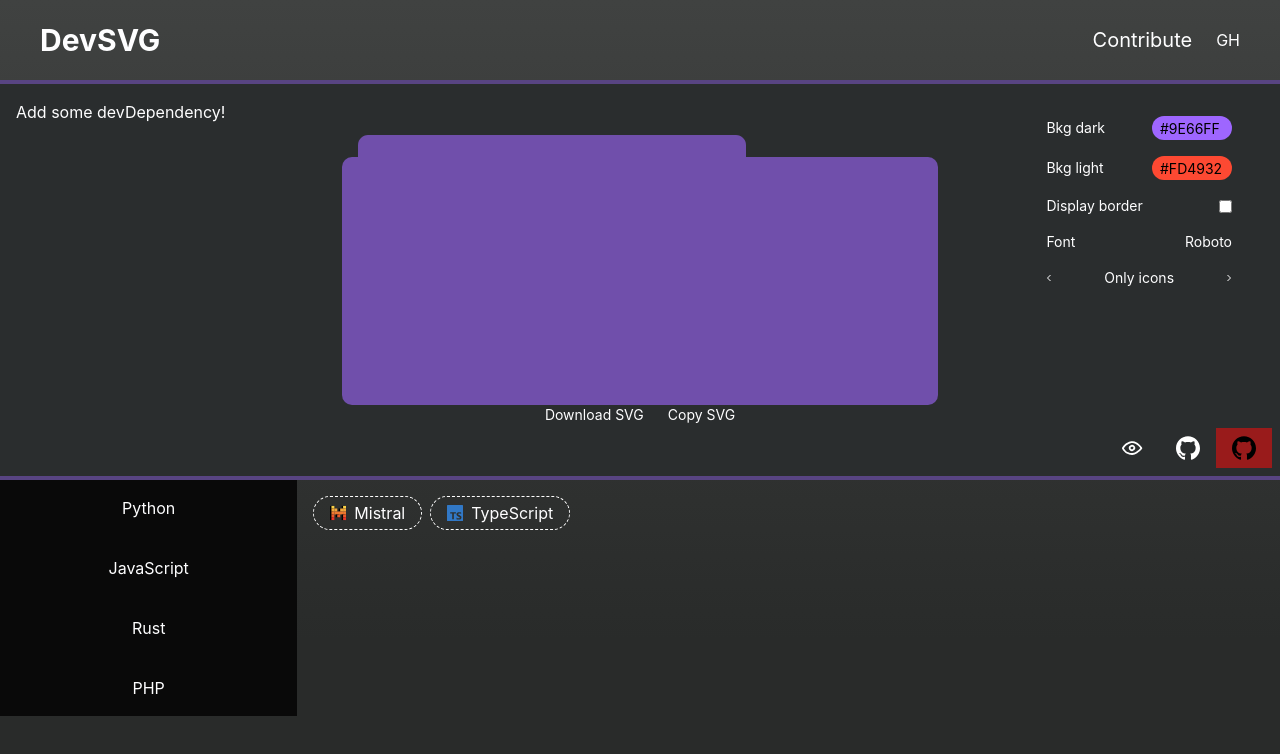
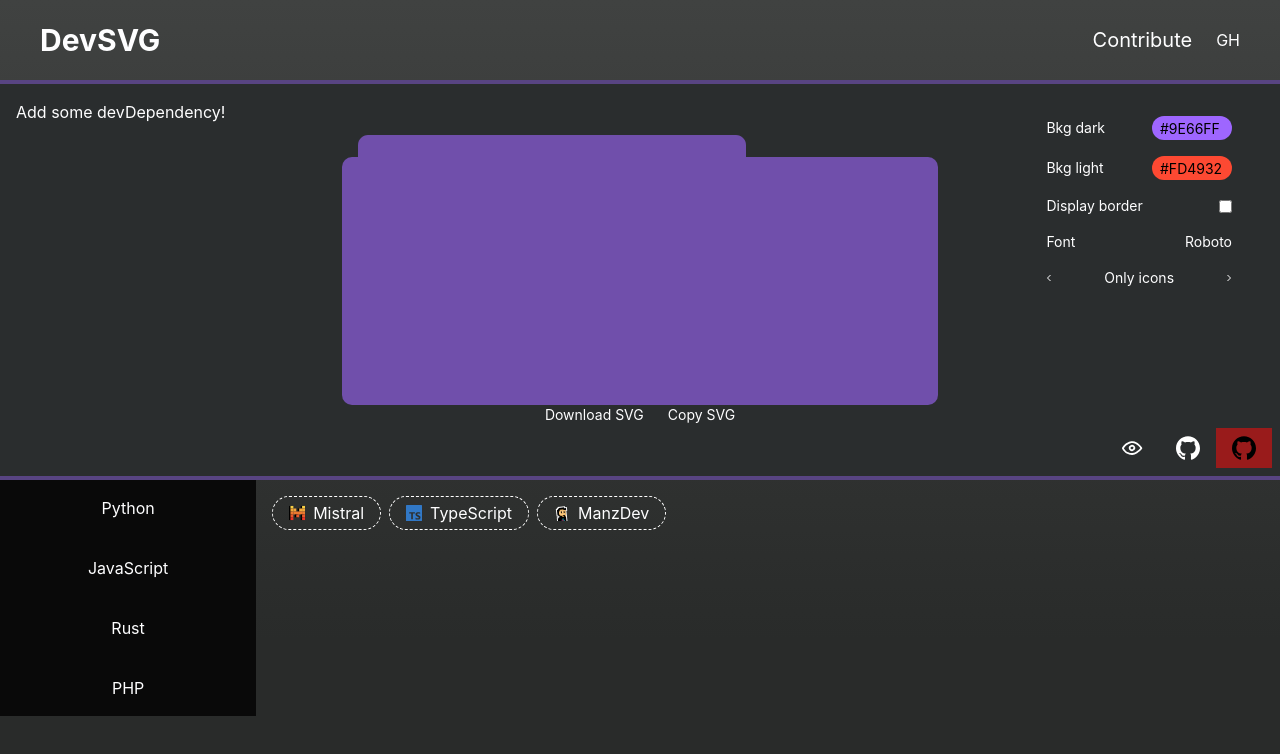
Before and after one commit to AlbertLnz/devSvg, a SvelteKit app: page / in a window 1280 px wide. Shown: the top 754 px of the page. Built offline with nearby package versions, Linux system fonts and the light colour scheme.

Commit message:
Test adding new devDependency to try fix bug btw 1st & 2nd element (still exist)

```diff
--- a/src/components/Swapy.svelte
+++ b/src/components/Swapy.svelte
@@ -1,10 +1,10 @@
 <script lang="ts">
-	import { createSwapy } from 'swapy'
+	import { createSwapy, type Swapy } from 'swapy'
 	import { onMount } from 'svelte'
 	import { devDependencies } from '../data/devDependencies'
 
 	let { selected }: { selected: (typeof devDependencies)[number][] } = $props()
-	let swapy
+	let swapy: Swapy
 
 	$effect(() => {
 		if (selected.length > 0) {
@@ -34,7 +34,7 @@
 				>
 					<div
 						class="flex items-center justify-start gap-x-3 border-2 border-[#fff] p-4"
-						data-swapy-item={`${index + 1}`}
+						data-swapy-item={`${dependency.name}`}
 					>
 						{@html dependency.svg}
 						<p>{dependency.name}</p>
--- a/src/data/devDependencies.ts
+++ b/src/data/devDependencies.ts
@@ -8,5 +8,33 @@ export const devDependencies = [
 		name: 'TypeScript',
 		language: 'JavaScript',
 		svg: '<svg class="size-4" viewBox="0 0 50 50" fill="none"><path fill="#3178C6" fill-rule="evenodd" d="M1.875 0h46.25C49.16 0 50 .84 50 1.875v46.25C50 49.161 49.16 50 48.125 50H1.875A1.875 1.875 0 0 1 0 48.125V1.875C0 .839.84 0 1.875 0Zm25.92 26.6v-4.1H10v4.1h6.353v18.26h5.057V26.6h6.385Zm2.016 17.777c.816.416 1.78.728 2.894.936 1.113.208 2.287.312 3.52.312 1.203 0 2.346-.114 3.428-.343 1.082-.229 2.03-.606 2.846-1.13a5.773 5.773 0 0 0 1.937-2.059c.476-.847.714-1.895.714-3.142 0-.904-.136-1.697-.408-2.378a5.551 5.551 0 0 0-1.176-1.817 8.604 8.604 0 0 0-1.843-1.426 19.824 19.824 0 0 0-2.423-1.193c-.659-.27-1.25-.533-1.772-.788a8.985 8.985 0 0 1-1.334-.78 3.41 3.41 0 0 1-.847-.841 1.764 1.764 0 0 1-.297-1.006c0-.343.088-.653.266-.928.178-.276.429-.512.753-.71.324-.197.721-.35 1.192-.46a6.96 6.96 0 0 1 1.568-.163 10.563 10.563 0 0 1 2.729.382c.47.13.928.293 1.373.491.444.198.854.426 1.23.686v-4.662a12.286 12.286 0 0 0-2.5-.647c-.905-.14-1.943-.211-3.114-.211-1.192 0-2.321.127-3.388.382-1.066.255-2.005.652-2.815 1.193-.81.54-1.45 1.23-1.921 2.066-.47.837-.706 1.838-.706 3.002 0 1.486.431 2.755 1.294 3.804.863 1.05 2.172 1.94 3.929 2.667.69.28 1.333.556 1.929.827.596.27 1.11.55 1.545.841.433.292.776.609 1.027.952.251.343.377.733.377 1.17 0 .322-.08.62-.236.896a2.08 2.08 0 0 1-.714.717c-.318.203-.716.361-1.191.476-.476.114-1.033.171-1.67.171a9.579 9.579 0 0 1-3.232-.569 9.66 9.66 0 0 1-2.964-1.707v4.99Z" clip-rule="evenodd"/></svg>'
+	},
+	{
+		name: 'ManzDev',
+		language: 'JavaScript',
+		svg: `
+		<svg class="size-4" viewBox="0 0 135 135" fill="none">
+			<g clip-path="url(#clip0_1529_99)">
+			<path d="M23.169 104.958L31.3494 104.062L30.5079 96.3779L22.3275 97.2738L15.4579 34.5477L23.3947 33.6785L22.5254 25.7417L30.7059 24.8458L29.7823 16.4123L92.2554 9.5704L93.2611 18.7535L108.385 17.0971L111.833 48.582L104.149 49.4235L114.494 143.878L28.2197 153.327L23.169 104.958Z" fill="white"/>
+			<path d="M35.2409 143.418L31.8042 112.038L39.7842 111.164L38.9377 103.434L46.6671 102.588L45.848 95.109L38.1379 95.9534L37.2639 87.9734L29.5345 88.8199L24.4281 42.1929L32.408 41.319L31.5636 33.6088L39.2738 32.7644L38.3977 24.7652L85.0439 19.6566L85.9179 27.6366L101.107 25.9731L102.8 41.4319L95.0705 42.2784L105.709 135.856L35.2409 143.418Z" fill="black"/>
+			<path d="M95.3098 42.5058L79.639 44.222L78.765 36.242L47.8667 39.626L49.5597 55.0848L41.5604 55.9608L44.9465 86.8784L52.6759 86.0319L53.5203 93.742L69.2297 92.0216L70.1332 100.271L85.3414 98.6058L84.497 90.8957L76.7676 91.7422L75.8641 83.4924L91.5735 81.7719L93.3214 97.7319L101.301 96.8579L95.3098 42.5058Z" fill="#CC984F"/>
+			<path d="M79.3611 43.9989L48.7134 47.3554L49.5324 54.8342L41.5332 55.7102L44.1001 79.149L51.8296 78.3025L52.7035 86.2825L91.6396 82.0183L92.484 89.7284L100.425 88.8587L95.3018 42.2531L79.3611 43.9989Z" fill="#FFCC80"/>
+			<path d="M57.0193 54.2678L65.2691 53.3643L67.0191 69.3435L58.7693 70.247L57.0193 54.2678ZM80.4773 51.6987L88.7272 50.7952L90.4772 66.7745L82.2273 67.678L80.4773 51.6987Z" fill="black"/>
+			<path d="M67.1201 69.1959L90.5589 66.629L91.378 74.1078L67.9392 76.6748L67.1201 69.1959Z" fill="#EBB267"/>
+			<path d="M79.6116 43.9714L95.0896 42.2763L95.934 49.9864L80.456 51.6816L79.6116 43.9714Z" fill="#EBB267"/>
+			<path d="M34.3987 135.727L49.8575 134.034L50.6766 141.513L35.2177 143.206L34.3987 135.727Z" fill="#CC984F"/>
+			<path d="M66.5611 139.968L64.885 124.664L89.0776 122.034L90.7601 137.396L66.5611 139.968Z" fill="#0D2061"/>
+			<path d="M71.9143 115.643L79.9328 114.764L80.83 122.956L72.8115 123.835L71.9143 115.643Z" fill="#17FFFF"/>
+			<path d="M81.9163 130.738L89.9348 129.859L90.756 137.357L82.7374 138.236L81.9163 130.738Z" fill="#17FFFF"/>
+			<path d="M73.782 131.628L81.8969 130.74L82.7181 138.238L74.6032 139.126L73.782 131.628Z" fill="#E65100"/>
+			<path d="M64.8679 124.685L72.8864 123.807L73.7519 131.71L65.7334 132.588L64.8679 124.685Z" fill="#CC2554"/>
+			</g>
+			<defs>
+			<clipPath id="clip0_1529_99">
+			<rect width="135" height="135" fill="white"/>
+			</clipPath>
+			</defs>
+		</svg>
+`
 	}
 ]
```
